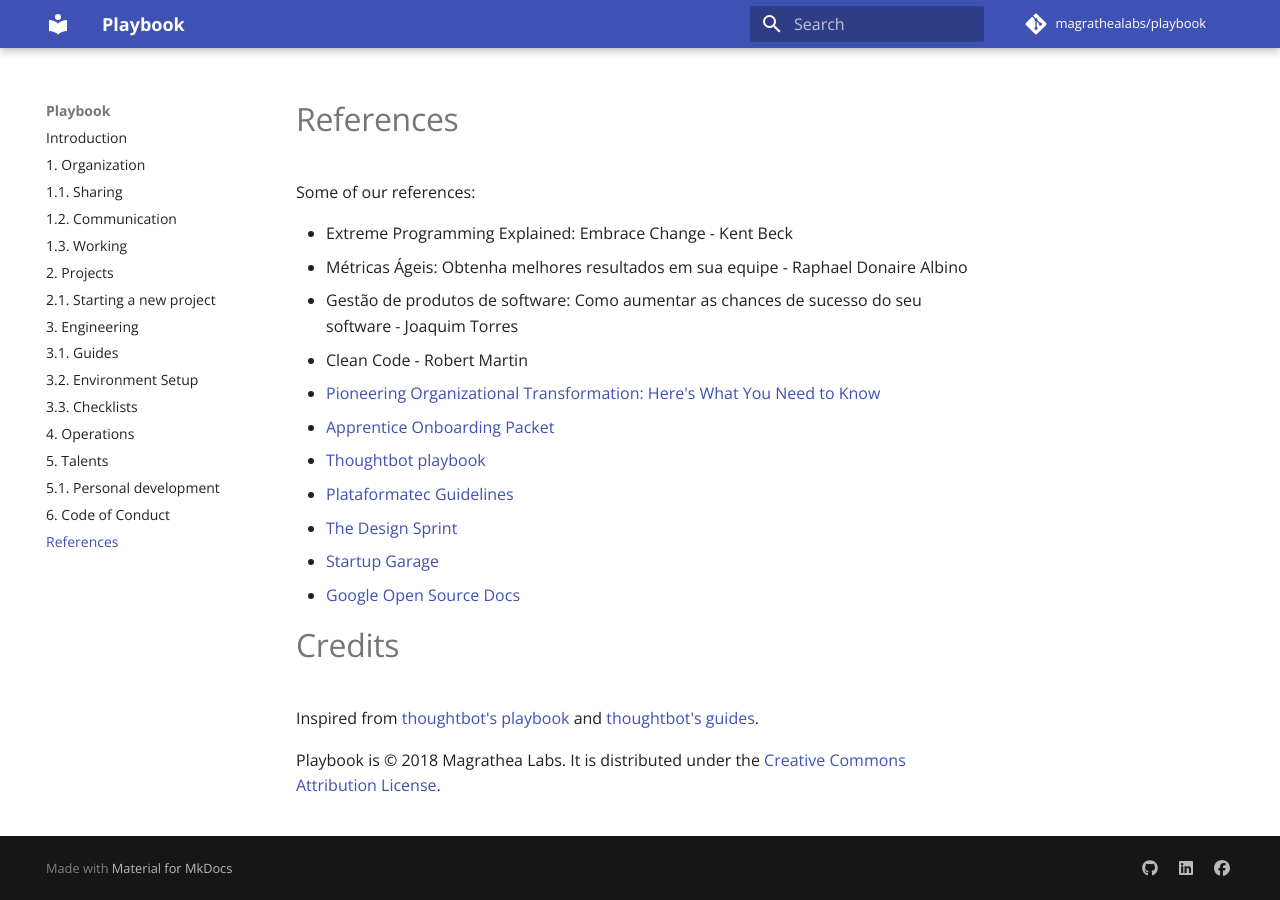
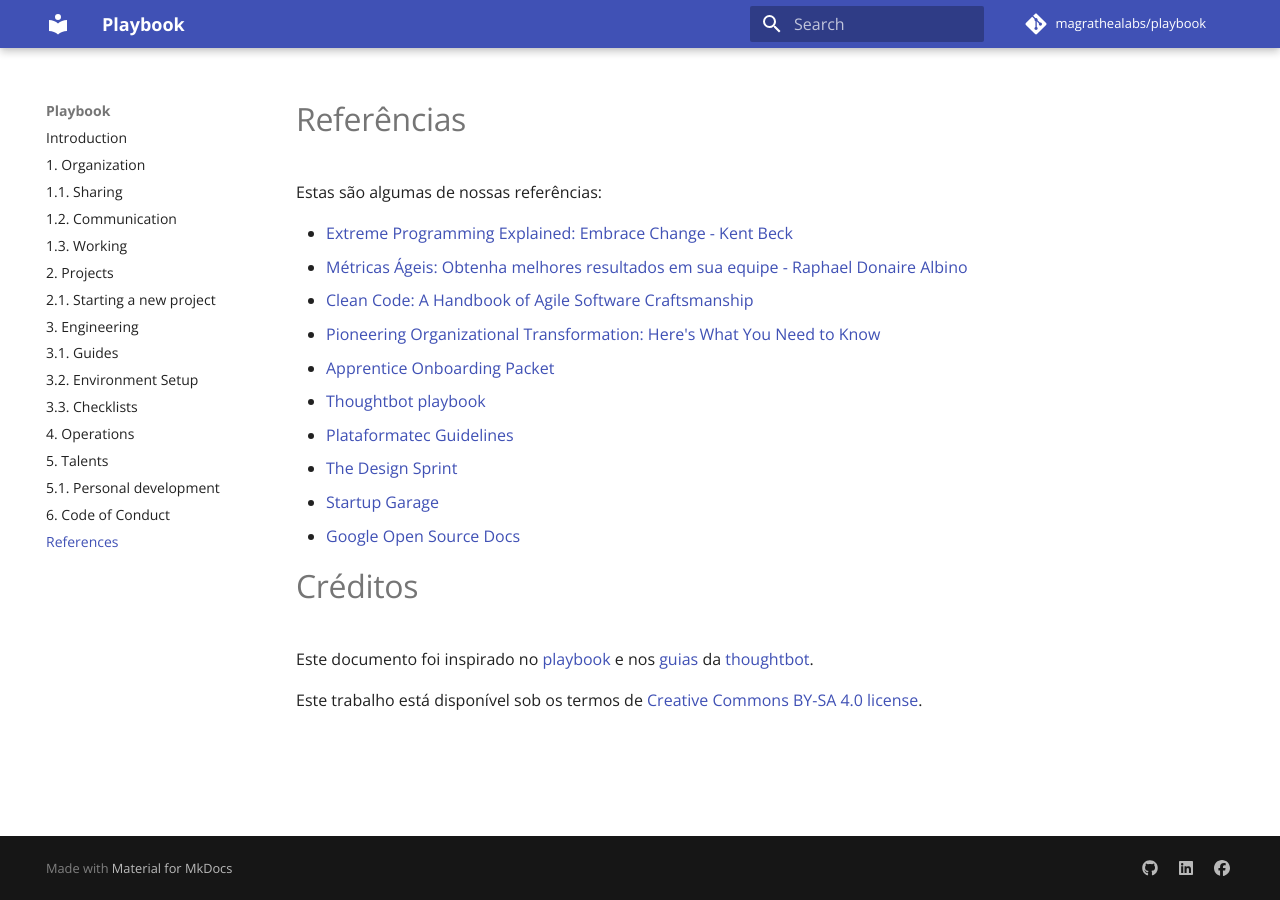
Before and after one commit to magrathealabs/playbook, an MkDocs documentation site: the page built from docs/x-references.md, in a window 1280 px wide. Built offline with MkDocs 1.6.1 and Material for MkDocs 9.7.7, drawn with Linux system fonts in a browser that asks for light colours; comment, search, counter and statistics services are not loaded.

Commit message:
Translate `x-references.md` to pt-BR (#44)

```diff
--- a/docs/x-references.md
+++ b/docs/x-references.md
@@ -1,11 +1,10 @@
-# References
+# Referências
 
-Some of our references:
+Estas são algumas de nossas referências:
 
-* Extreme Programming Explained: Embrace Change - Kent Beck
-* Métricas Ágeis: Obtenha melhores resultados em sua equipe - Raphael Donaire Albino
-* Gestão de produtos de software: Como aumentar as chances de sucesso do seu software - Joaquim Torres
-* Clean Code - Robert Martin
+* [Extreme Programming Explained: Embrace Change - Kent Beck](https://www.goodreads.com/book/show/67833.Extreme_Programming_Explained)
+* [Métricas Ágeis: Obtenha melhores resultados em sua equipe - Raphael Donaire Albino](https://www.goodreads.com/book/show/35341623-m-tricas-geis)
+* [Clean Code: A Handbook of Agile Software Craftsmanship](https://www.goodreads.com/book/show/3735293-clean-code)
 * [Pioneering Organizational Transformation: Here's What You Need to Know](https://www.thoughtworks.com/insights/blog/10-tips-transformation-guide-pioneers)
 * [Apprentice Onboarding Packet](https://www.apprentice.io)
 * [Thoughtbot playbook](https://thoughtbot.com/playbook)
@@ -14,8 +13,8 @@ Some of our references:
 * [Startup Garage](https://www.gsb.stanford.edu/stanford-gsb-experience/academic/entrepreneurship/startup-garage)
 * [Google Open Source Docs](https://opensource.google.com/docs)
 
-# Credits
+# Créditos
 
-Inspired from [thoughtbot's playbook](https://thoughtbot.com/playbook) and [thoughtbot's guides](https://github.com/thoughtbot/guides).
+Este documento foi inspirado no [playbook](https://thoughtbot.com/playbook) e nos [guias](https://github.com/thoughtbot/guides) da [thoughtbot](https://thoughtbot.com).
 
-Playbook is © 2018 Magrathea Labs. It is distributed under the [Creative Commons Attribution License](https://creativecommons.org/licenses/by/3.0/).
+Este trabalho está disponível sob os termos de [Creative Commons BY-SA 4.0 license](https://creativecommons.org/licenses/by-sa/4.0/).
```
